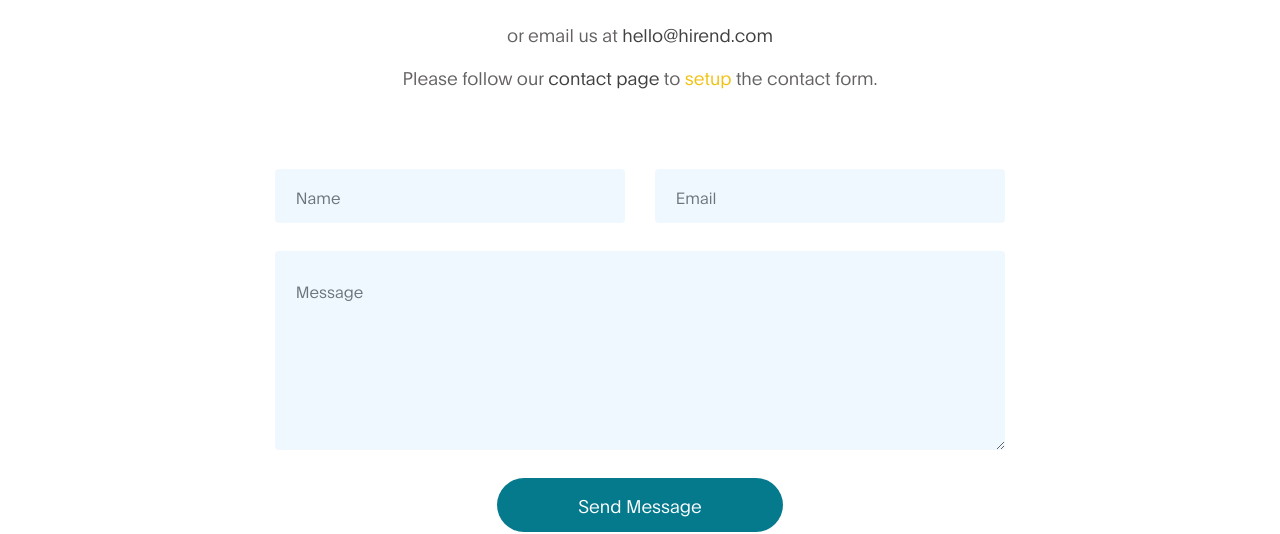
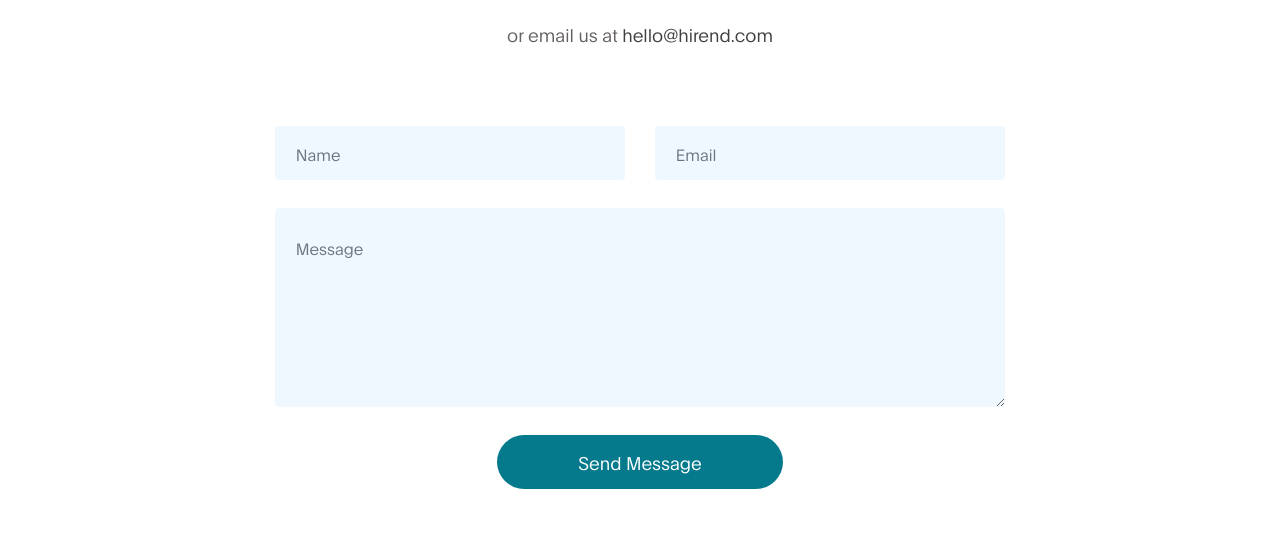
Before and after one commit to Sanjana00/SheHacks_Team-024, a plain HTML site: page frontend/contact.html in a window 1280 px wide. Shown: the part 290-824 px from the top of the page. Drawn offline with Linux system fonts and the light colour scheme.

Commit message:
Removed template advertisement

```diff
--- a/frontend/contact.html
+++ b/frontend/contact.html
@@ -66,7 +66,6 @@
                       <h1 class="mb-4">Reach out to us here</h1>
 
                       <p>or email us at <a href="mailto:hello@hirend.com">hello@hirend.com</a></p>
-                      <p>Please follow our <a rel="nofollow" href="https://templatemo.com/contact">contact page</a> to <strong>setup</strong> the contact form.</p>
                     </div>
 
                     <div class="col-lg-8 mx-auto col-md-10 col-12">
```
